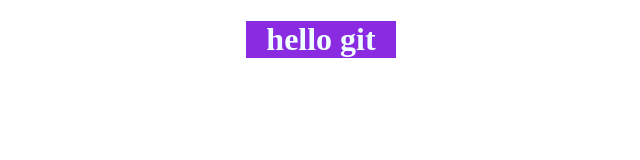
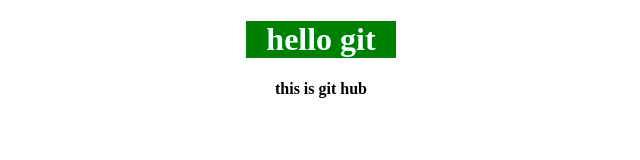
Before and after one commit to jamal806/nproject, a plain HTML site: page index.html in a window 1280 px wide. Shown: the whole page, without its empty margins (319-959 px from the left). Drawn offline with Linux system fonts and the light colour scheme.

Commit message:
changing index.html styles.css

```diff
--- a/index.html
+++ b/index.html
@@ -7,7 +7,9 @@
     <title>Git</title>
 </head>
 <body>
-    <center><h1>hello git</h1></center>
+    <center><h1>hello git</h1>
+        <h4>this is git hub</h4>
+    </center>
 
 
 
--- a/styles.css
+++ b/styles.css
@@ -1,5 +1,5 @@
 h1{
-    background-color: blueviolet;
+    background-color: green;
     width: 150px;
     color: azure;
 
```
